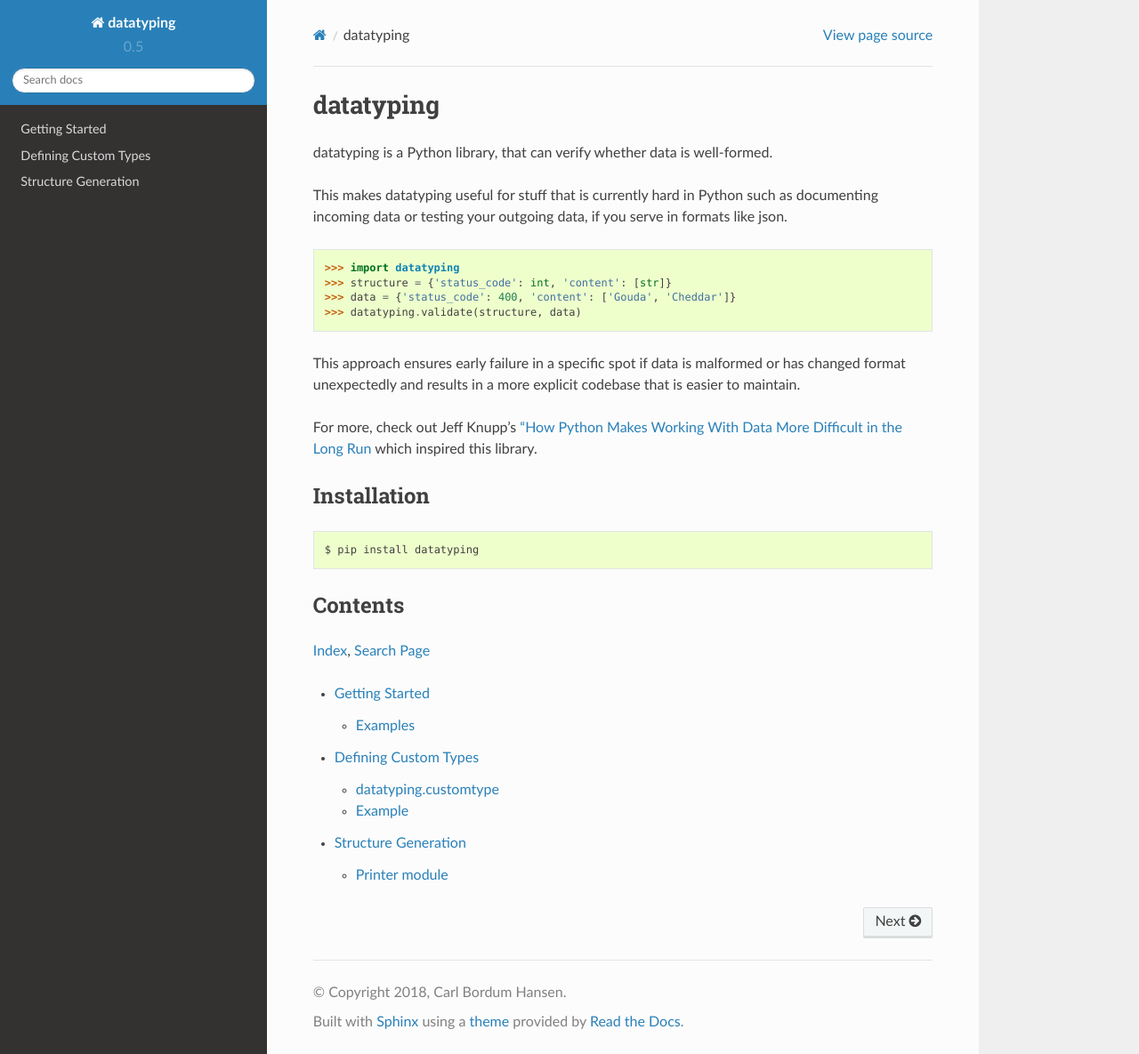
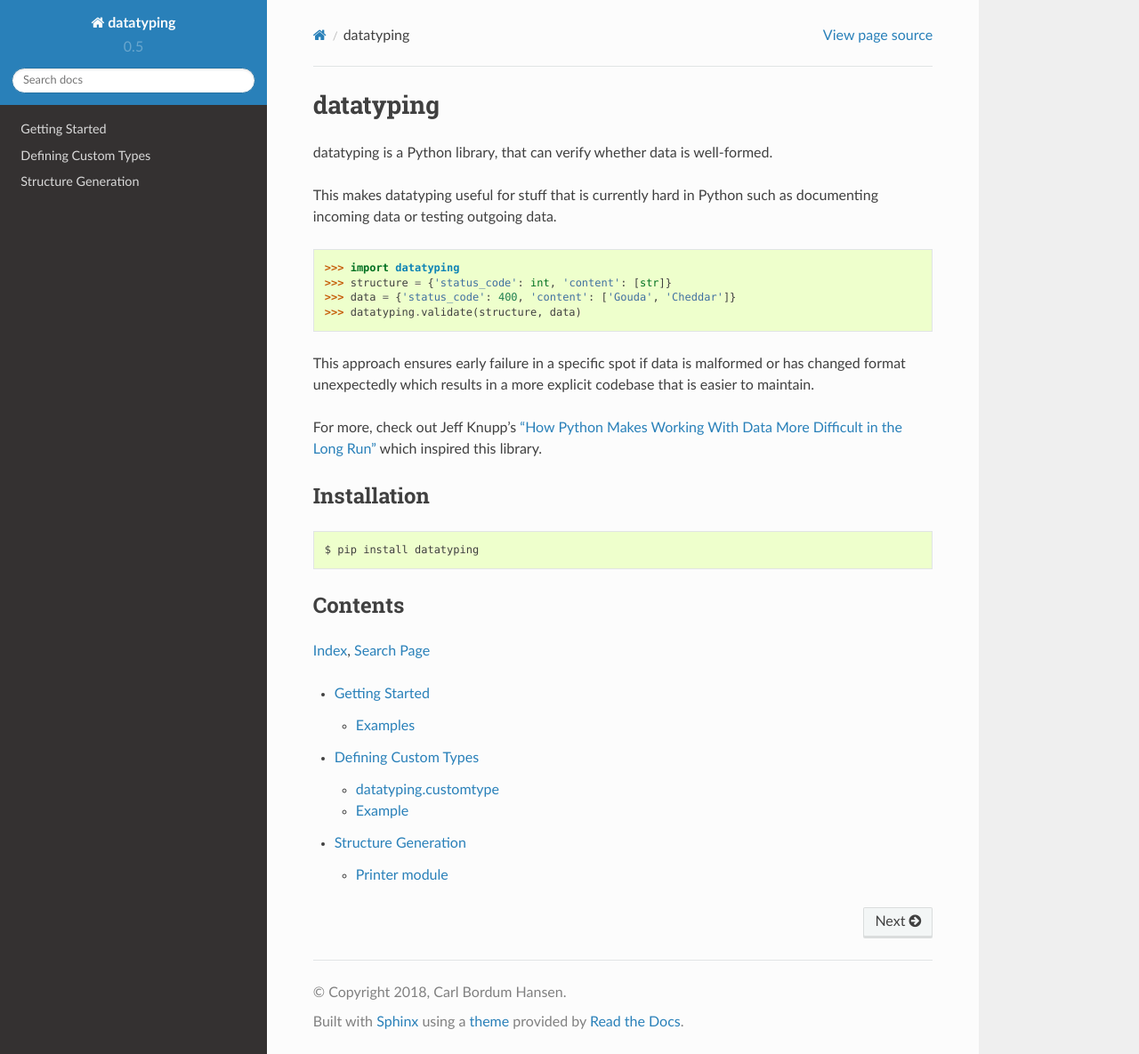
Before and after one commit to carlbordum/datatyping, a Sphinx documentation site: the page built from docs/source/index.rst, in a window 1280 px wide and 1185 px high. Shown: the whole window at 89% size. Built offline with Sphinx 7.4.7 and the Read the Docs theme 2.0.0, drawn with Linux system fonts in a browser that asks for light colours.

Commit message:
shorter index

```diff
--- a/docs/source/index.rst
+++ b/docs/source/index.rst
@@ -4,8 +4,7 @@ datatyping
 datatyping is a Python library, that can verify whether data is well-formed.
 
 This makes datatyping useful for stuff that is currently hard in Python such
-as documenting incoming data or testing your outgoing data, if you serve in
-formats like json.
+as documenting incoming data or testing outgoing data.
 
 .. code-block:: python
 
@@ -15,11 +14,11 @@ formats like json.
     >>> datatyping.validate(structure, data)
 
 This approach ensures early failure in a specific spot if data is malformed or
-has changed format unexpectedly and results in a more explicit codebase that is
-easier to maintain.
+has changed format unexpectedly which results in a more explicit codebase that
+is easier to maintain.
 
 For more, check out Jeff Knupp's `"How Python Makes Working With Data More
-Difficult in the Long Run
+Difficult in the Long Run"
 <https://jeffknupp.com/blog/2016/11/13/how-python-makes-working-with-data-more-difficult-in-the-long-run/>`_
 which inspired this library.
 
```
